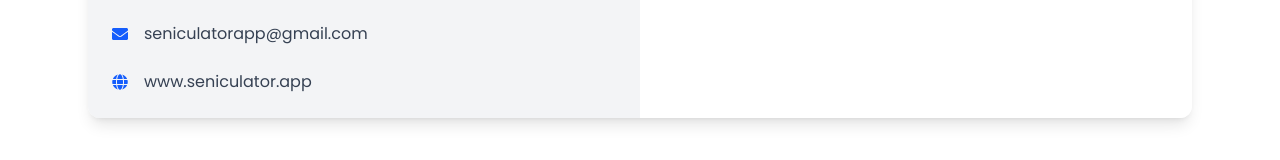
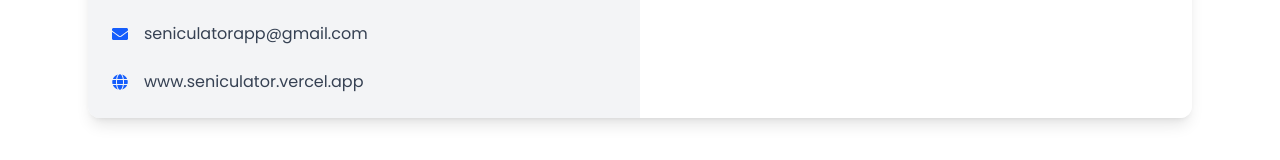
Before and after one commit to hussnain-uet-87/Seniculator, a React (Vite) app: page / in a window 1280 px wide. Shown: the part 3830-3990 px from the top of the page. Built offline with nearby package versions, Linux system fonts and the light colour scheme; a web font is replaced by a local one.

Commit message:
corrected link

```diff
--- a/Components/ContactUs.jsx
+++ b/Components/ContactUs.jsx
@@ -20,7 +20,7 @@ const ContactUs = () => {
           </div>
           <div className="flex items-center space-x-4">
             <FaGlobe className="text-blue-600" />
-            <p className="text-gray-700">www.seniculator.app</p>
+            <p className="text-gray-700">www.seniculator.vercel.app</p>
           </div>
         </div>
 
```
